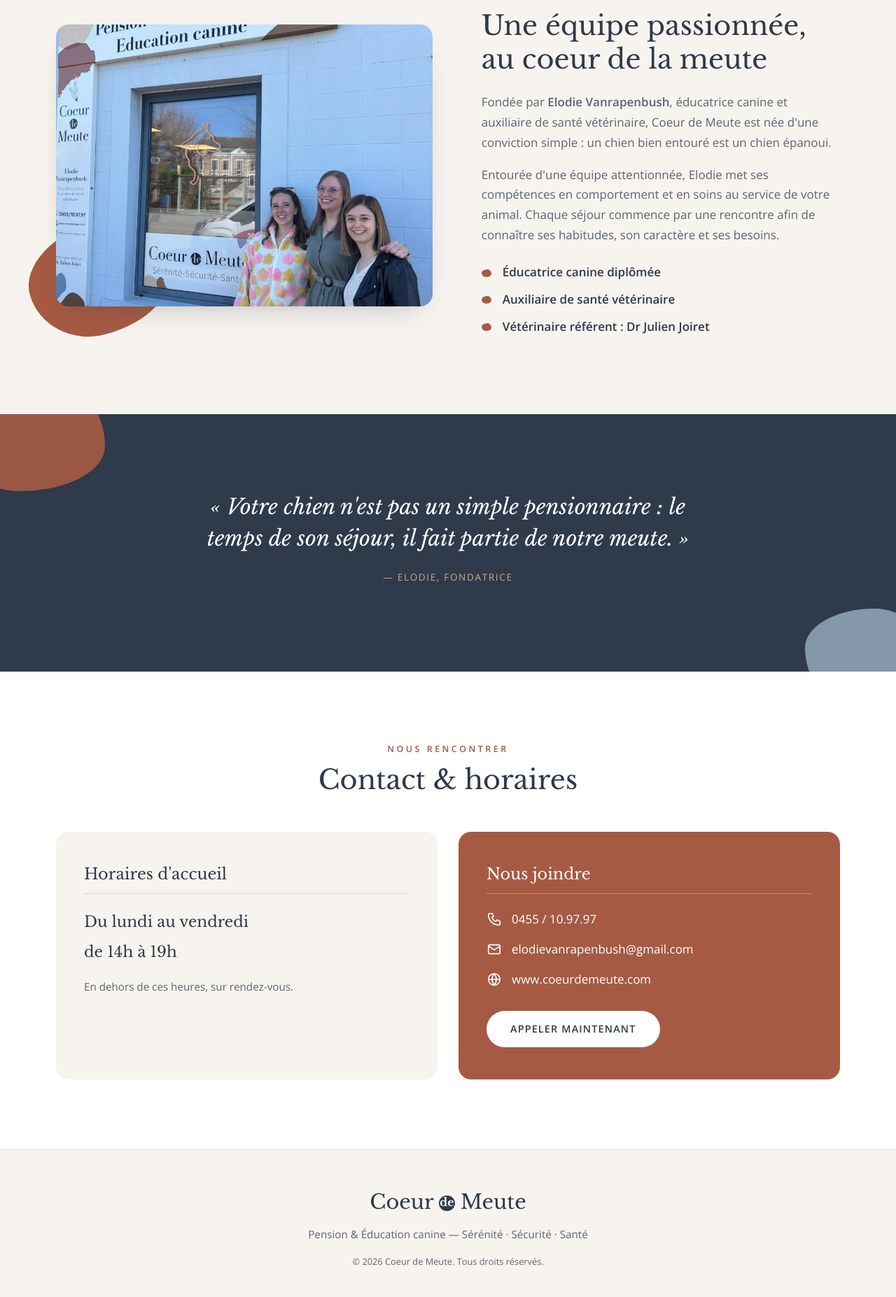
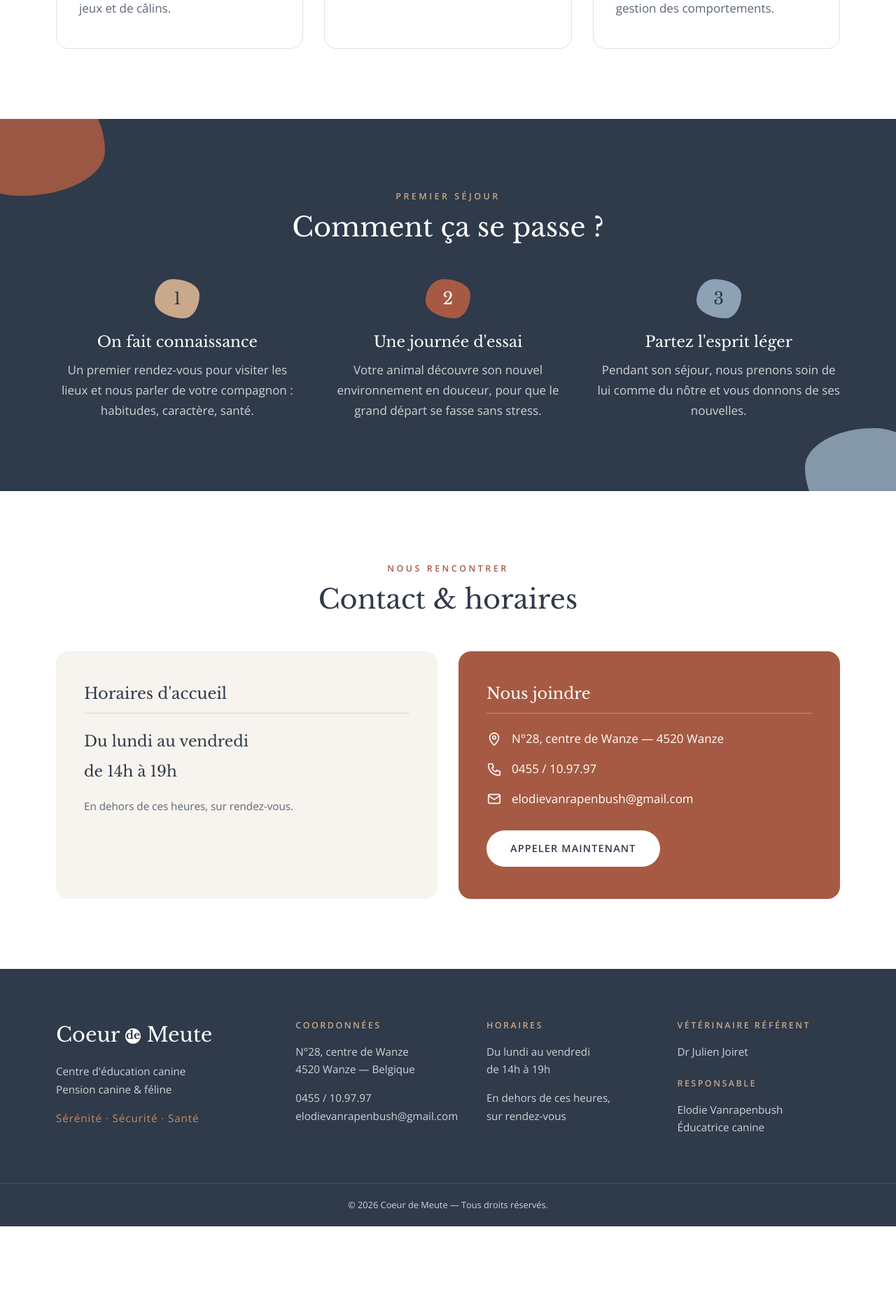
Before and after one commit to noahjfj/site-coeur-de-meute-V2, a PHP site: page / in a window 1280 px wide. Shown: the part 2636-4490 px from the top of the page at 70% size. After the commit the page ends 4389 px from the top, so only its background shows below. Run offline with PHP 8.4, Linux system fonts and the light colour scheme.

Commit message:
Réorganise la page d'accueil et ajoute un pied de page complet
- Texte de bienvenue : centre d'éducation canine et pension canine & féline au centre de Wanze
- Retire la section des valeurs ; ordre : Qui sommes-nous, Nos services, Contact & horaires
- Remplace la garderie par la pension féline
- Remplace la citation par « Comment ça se passe ? » (3 étapes)
- Pied de page classique avec coordonnées, horaires et vétérinaire référent

Co-Authored-By: Claude Opus 5.5 <noreply@anthropic.com>
Claude-Session: https://claude.ai/code/session_01XT9Kt89xGHSorWnrTygXyr

```diff
--- a/css/style.css
+++ b/css/style.css
@@ -215,29 +215,6 @@ p { margin: 0 0 1em; }
 
 .tagline span { color: var(--rust); margin: 0 .5em; font-weight: 600; }
 
-/* ---------- VALEURS ---------- */
-.values__grid {
-  display: grid;
-  grid-template-columns: repeat(3, 1fr);
-  gap: 40px;
-}
-
-.value { text-align: center; padding: 10px 14px; }
-
-.value__shape {
-  display: block;
-  width: 78px;
-  height: 62px;
-  margin: 0 auto 22px;
-}
-
-.value__shape--blue { background: var(--blue); border-radius: 55% 45% 60% 40% / 40% 55% 45% 60%; }
-.value__shape--rust { background: var(--rust); border-radius: 62% 38% 55% 45% / 48% 60% 40% 52%; }
-.value__shape--sand { background: var(--sand); border-radius: 40% 60% 35% 65% / 55% 40% 60% 45%; }
-
-.value h3 { font-size: 1.5rem; }
-.value p  { color: var(--ink-soft); }
-
 /* ---------- SERVICES ---------- */
 .services__grid {
   display: grid;
@@ -337,52 +314,66 @@ p { margin: 0 0 1em; }
   border-radius: 62% 38% 55% 45% / 48% 60% 40% 52%;
 }
 
-/* ---------- CITATION ---------- */
-.quote {
+/* ---------- PREMIER SÉJOUR ---------- */
+.steps {
   position: relative;
-  padding: 110px 0;
+  padding: 100px 0;
   background: var(--ink);
   color: var(--white);
   overflow: hidden;
 }
 
-.quote::before,
-.quote::after {
+.steps::before,
+.steps::after {
   content: "";
   position: absolute;
   opacity: .9;
 }
 
-.quote::before {
+.steps::before {
   width: 220px; height: 160px; left: -70px; top: -50px;
   background: var(--rust);
   border-radius: 62% 38% 55% 45% / 48% 60% 40% 52%;
 }
 
-.quote::after {
+.steps::after {
   width: 180px; height: 140px; right: -50px; bottom: -50px;
   background: var(--blue);
   border-radius: 55% 45% 60% 40% / 40% 55% 45% 60%;
 }
 
-.quote blockquote {
-  position: relative;
-  z-index: 1;
-  margin: 0 0 20px;
-  font-family: var(--serif);
-  font-style: italic;
-  font-size: clamp(1.3rem, 2.8vw, 1.9rem);
-  line-height: 1.5;
+.steps .container { position: relative; z-index: 1; }
+
+.eyebrow--light { color: var(--sand); }
+
+.steps__grid {
+  list-style: none;
+  padding: 0;
+  margin: 50px 0 0;
+  display: grid;
+  grid-template-columns: repeat(3, 1fr);
+  gap: 40px;
+  text-align: center;
 }
 
-.quote__author {
-  position: relative;
-  z-index: 1;
-  color: var(--sand);
-  letter-spacing: .12em;
-  text-transform: uppercase;
-  font-size: .85rem;
+.step__num {
+  display: inline-grid;
+  place-items: center;
+  width: 64px;
+  height: 56px;
+  margin-bottom: 20px;
+  background: var(--sand);
+  color: var(--ink);
+  font-family: var(--serif);
+  font-size: 1.5rem;
+  border-radius: 40% 60% 35% 65% / 55% 40% 60% 45%;
 }
+
+.step:nth-child(2) .step__num { background: var(--rust); color: var(--white); }
+.step:nth-child(3) .step__num { background: var(--blue); }
+
+.step h3 { font-size: 1.35rem; }
+.step p  { color: rgba(255, 255, 255, .78); margin: 0; }
 
 /* ---------- CONTACT ---------- */
 .contact__grid {
@@ -450,17 +441,42 @@ p { margin: 0 0 1em; }
 
 /* ---------- FOOTER ---------- */
 .footer {
-  background: var(--cream);
-  border-top: 1px solid #e8e1d8;
-  padding: 50px 0 40px;
-  text-align: center;
+  background: var(--ink);
+  color: rgba(255, 255, 255, .78);
+  font-size: .95rem;
+  line-height: 1.7;
 }
+
+.footer__grid {
+  display: grid;
+  grid-template-columns: 1.3fr 1fr 1fr 1fr;
+  gap: 40px;
+  padding: 70px 0 50px;
+}
+
+.footer h4 {
+  font-family: var(--sans);
+  font-size: .78rem;
+  font-weight: 600;
+  letter-spacing: .2em;
+  text-transform: uppercase;
+  color: var(--sand);
+  margin: 0 0 14px;
+}
+
+.footer p + h4 { margin-top: 22px; }
+
+.footer a { text-decoration: none; }
+.footer a:hover { color: var(--white); text-decoration: underline; }
 
 .footer__logo {
   font-family: var(--serif);
   font-size: 1.8rem;
-  margin-bottom: .3em;
+  color: var(--white);
+  margin-bottom: .5em;
 }
+
+.footer .logo__de { background: var(--white); color: var(--ink); }
 
 .logo__de--small {
   width: 1.4em;
@@ -469,19 +485,31 @@ p { margin: 0 0 1em; }
   vertical-align: .25em;
 }
 
-.footer__tag { color: var(--ink-soft); font-size: .95rem; }
-.footer__copy { color: var(--ink-soft); font-size: .8rem; margin: 0; }
+.footer__tag { color: var(--copper); letter-spacing: .06em; }
+
+.footer__bottom {
+  border-top: 1px solid rgba(255, 255, 255, .12);
+  padding: 20px 0;
+  font-size: .8rem;
+  text-align: center;
+}
+
+.footer__bottom p { margin: 0; }
 
 /* ---------- Responsive ---------- */
 @media (max-width: 900px) {
   .section { padding: 72px 0; }
 
-  .values__grid,
+  .steps__grid,
   .services__grid,
   .contact__grid,
   .about__grid { grid-template-columns: 1fr; }
 
   .about__grid { gap: 50px; }
+
+  .steps { padding: 72px 0; }
+
+  .footer__grid { grid-template-columns: 1fr 1fr; }
 
   .hero__blob-1 { width: 240px; height: 170px; }
   .hero__blob-2 { width: 180px; height: 120px; left: 80px; top: 10px; }
@@ -493,4 +521,5 @@ p { margin: 0 0 1em; }
   body { font-size: 16px; }
   .contact__card { padding: 34px 24px; }
   .logo { gap: .18em; }
+  .footer__grid { grid-template-columns: 1fr; gap: 30px; }
 }
--- a/index.html
+++ b/index.html
@@ -4,7 +4,7 @@
   <meta charset="UTF-8">
   <meta name="viewport" content="width=device-width, initial-scale=1">
   <title>Coeur de Meute — Pension &amp; Éducation canine</title>
-  <meta name="description" content="Coeur de Meute, pension et éducation canine. Sérénité, Sécurité, Santé : un accueil attentionné pour votre chien, par Elodie Vanrapenbush, éducatrice canine et auxiliaire de santé vétérinaire.">
+  <meta name="description" content="Coeur de Meute, centre d'éducation canine et pension canine &amp; féline au centre de Wanze. Sérénité, Sécurité, Santé.">
   <link rel="preconnect" href="https://fonts.googleapis.com">
   <link rel="preconnect" href="https://fonts.gstatic.com" crossorigin>
   <link href="https://fonts.googleapis.com/css2?family=Libre+Baskerville:ital,wght@0,400;0,700;1,400&family=Open+Sans:wght@300;400;600&display=swap" rel="stylesheet">
@@ -48,70 +48,12 @@
         <p class="welcome">Bienvenue</p>
         <h2 class="title">Un second foyer pour votre compagnon</h2>
         <p class="lead">
-          Chez <strong>Coeur de Meute</strong>, chaque chien est accueilli comme un membre de la famille.
-          Que ce soit pour quelques heures, une journée ou des vacances, nous veillons sur votre fidèle
-          compagnon avec bienveillance, patience et professionnalisme.
+          Située en plein <strong>centre de Wanze</strong>, <strong>Coeur de Meute</strong> est à la fois un
+          centre d'éducation canine et une pension pour chiens et chats. Que ce soit pour des vacances,
+          un week-end ou quelques séances d'éducation, votre compagnon est accueilli comme un membre de
+          la famille, avec bienveillance, patience et professionnalisme.
         </p>
         <span class="divider" aria-hidden="true"></span>
-      </div>
-    </section>
-
-    <!-- ===== VALEURS ===== -->
-    <section class="values section section--tinted">
-      <div class="container">
-        <div class="values__grid">
-          <article class="value">
-            <span class="value__shape value__shape--blue" aria-hidden="true"></span>
-            <h3>Sérénité</h3>
-            <p>Un cadre calme et rassurant, des routines respectées et une attention de chaque instant pour que votre chien se sente chez lui.</p>
-          </article>
-          <article class="value">
-            <span class="value__shape value__shape--rust" aria-hidden="true"></span>
-            <h3>Sécurité</h3>
-            <p>Des espaces adaptés et sécurisés, des groupes formés selon le caractère de chacun et une surveillance constante.</p>
-          </article>
-          <article class="value">
-            <span class="value__shape value__shape--sand" aria-hidden="true"></span>
-            <h3>Santé</h3>
-            <p>Un suivi assuré par une auxiliaire de santé vétérinaire, en lien avec notre vétérinaire référent, le Dr Julien Joiret.</p>
-          </article>
-        </div>
-      </div>
-    </section>
-
-    <!-- ===== SERVICES ===== -->
-    <section class="services section">
-      <div class="container">
-        <div class="center">
-          <p class="eyebrow">Nos services</p>
-          <h2 class="title">Tout pour le bien-être de votre chien</h2>
-        </div>
-
-        <div class="services__grid">
-          <article class="service">
-            <div class="service__icon" aria-hidden="true">
-              <svg viewBox="0 0 48 48"><path d="M6 22 L24 8 L42 22 V42 H6 Z" /><path d="M18 42 V30 H30 V42" /></svg>
-            </div>
-            <h3>Pension canine</h3>
-            <p>Un hébergement chaleureux pour les vacances, les week-ends ou les déplacements professionnels. Votre chien profite de promenades, de jeux et de câlins.</p>
-          </article>
-
-          <article class="service">
-            <div class="service__icon" aria-hidden="true">
-              <svg viewBox="0 0 48 48"><circle cx="24" cy="24" r="16" /><path d="M24 14 V24 L31 29" /></svg>
-            </div>
-            <h3>Garderie de jour</h3>
-            <p>Vous travaillez toute la journée ? Confiez-nous votre chien : il se dépense, socialise et rentre le soir fatigué et heureux.</p>
-          </article>
-
-          <article class="service">
-            <div class="service__icon" aria-hidden="true">
-              <svg viewBox="0 0 48 48"><circle cx="16" cy="16" r="4" /><circle cx="32" cy="16" r="4" /><circle cx="10" cy="27" r="3.5" /><circle cx="38" cy="27" r="3.5" /><path d="M24 24 C17 24 13 32 15 37 C17 41 21 39 24 39 C27 39 31 41 33 37 C35 32 31 24 24 24 Z" /></svg>
-            </div>
-            <h3>Éducation canine</h3>
-            <p>Cours individuels et accompagnement personnalisé en méthodes positives : éducation du chiot, rappel, marche en laisse, gestion des comportements.</p>
-          </article>
-        </div>
       </div>
     </section>
 
@@ -128,7 +70,7 @@
           <h2 class="title">Une équipe passionnée, au coeur de la meute</h2>
           <p>
             Fondée par <strong>Elodie Vanrapenbush</strong>, éducatrice canine et auxiliaire de santé vétérinaire,
-            Coeur de Meute est née d'une conviction simple : un chien bien entouré est un chien épanoui.
+            Coeur de Meute est née d'une conviction simple : un animal bien entouré est un animal épanoui.
           </p>
           <p>
             Entourée d'une équipe attentionnée, Elodie met ses compétences en comportement et en soins au service
@@ -144,13 +86,67 @@
       </div>
     </section>
 
-    <!-- ===== CITATION ===== -->
-    <section class="quote">
-      <div class="container narrow center">
-        <blockquote>
-          « Votre chien n'est pas un simple pensionnaire&nbsp;: le temps de son séjour, il fait partie de notre meute. »
-        </blockquote>
-        <p class="quote__author">— Elodie, fondatrice</p>
+    <!-- ===== SERVICES ===== -->
+    <section class="services section">
+      <div class="container">
+        <div class="center">
+          <p class="eyebrow">Nos services</p>
+          <h2 class="title">Tout pour le bien-être de votre compagnon</h2>
+        </div>
+
+        <div class="services__grid">
+          <article class="service">
+            <div class="service__icon" aria-hidden="true">
+              <svg viewBox="0 0 48 48"><path d="M6 22 L24 8 L42 22 V42 H6 Z" /><path d="M18 42 V30 H30 V42" /></svg>
+            </div>
+            <h3>Pension canine</h3>
+            <p>Un hébergement chaleureux pour les vacances, les week-ends ou les déplacements professionnels. Votre chien profite de promenades, de jeux et de câlins.</p>
+          </article>
+
+          <article class="service">
+            <div class="service__icon" aria-hidden="true">
+              <svg viewBox="0 0 48 48"><path d="M12 40 C8 34 9 24 12 18 L11 7 L19 13 C22 12 26 12 29 13 L37 7 L36 18 C39 24 40 34 36 40 Z" /><circle cx="19" cy="25" r="1.5" /><circle cx="29" cy="25" r="1.5" /><path d="M22 31 L24 33 L26 31" /></svg>
+            </div>
+            <h3>Pension féline</h3>
+            <p>Un espace calme, séparé des chiens, pour que votre chat passe un séjour serein, à son rythme, entouré d'attention et de soins.</p>
+          </article>
+
+          <article class="service">
+            <div class="service__icon" aria-hidden="true">
+              <svg viewBox="0 0 48 48"><circle cx="16" cy="16" r="4" /><circle cx="32" cy="16" r="4" /><circle cx="10" cy="27" r="3.5" /><circle cx="38" cy="27" r="3.5" /><path d="M24 24 C17 24 13 32 15 37 C17 41 21 39 24 39 C27 39 31 41 33 37 C35 32 31 24 24 24 Z" /></svg>
+            </div>
+            <h3>Éducation canine</h3>
+            <p>Cours individuels et accompagnement personnalisé en méthodes positives : éducation du chiot, rappel, marche en laisse, gestion des comportements.</p>
+          </article>
+        </div>
+      </div>
+    </section>
+
+    <!-- ===== PREMIER SÉJOUR ===== -->
+    <section class="steps">
+      <div class="container">
+        <div class="center">
+          <p class="eyebrow eyebrow--light">Premier séjour</p>
+          <h2 class="title">Comment ça se passe ?</h2>
+        </div>
+
+        <ol class="steps__grid">
+          <li class="step">
+            <span class="step__num">1</span>
+            <h3>On fait connaissance</h3>
+            <p>Un premier rendez-vous pour visiter les lieux et nous parler de votre compagnon : habitudes, caractère, santé.</p>
+          </li>
+          <li class="step">
+            <span class="step__num">2</span>
+            <h3>Une journée d'essai</h3>
+            <p>Votre animal découvre son nouvel environnement en douceur, pour que le grand départ se fasse sans stress.</p>
+          </li>
+          <li class="step">
+            <span class="step__num">3</span>
+            <h3>Partez l'esprit léger</h3>
+            <p>Pendant son séjour, nous prenons soin de lui comme du nôtre et vous donnons de ses nouvelles.</p>
+          </li>
+        </ol>
       </div>
     </section>
 
@@ -174,16 +170,16 @@
             <h3>Nous joindre</h3>
             <ul class="contact__list">
               <li>
+                <svg viewBox="0 0 24 24" aria-hidden="true"><path d="M12 21s-7-6.5-7-12a7 7 0 0 1 14 0c0 5.5-7 12-7 12z" /><circle cx="12" cy="9" r="2.5" /></svg>
+                <span>N°28, centre de Wanze — 4520 Wanze</span>
+              </li>
+              <li>
                 <svg viewBox="0 0 24 24" aria-hidden="true"><path d="M5 3h4l2 5-2.5 1.5a11 11 0 0 0 6 6L16 13l5 2v4a2 2 0 0 1-2 2A16 16 0 0 1 3 5a2 2 0 0 1 2-2" /></svg>
                 <a href="tel:+32455109797">0455 / 10.97.97</a>
               </li>
               <li>
                 <svg viewBox="0 0 24 24" aria-hidden="true"><rect x="3" y="5" width="18" height="14" rx="2" /><path d="M3 7l9 6 9-6" /></svg>
                 <a href="mailto:elodievanrapenbush@gmail.com">elodievanrapenbush@gmail.com</a>
-              </li>
-              <li>
-                <svg viewBox="0 0 24 24" aria-hidden="true"><circle cx="12" cy="12" r="9" /><path d="M3 12h18M12 3a14 14 0 0 1 0 18M12 3a14 14 0 0 0 0 18" /></svg>
-                <span>www.coeurdemeute.com</span>
               </li>
             </ul>
             <a href="tel:+32455109797" class="btn btn--light">Appeler maintenant</a>
@@ -196,10 +192,38 @@
 
   <!-- ===== FOOTER ===== -->
   <footer class="footer">
-    <div class="container footer__inner">
-      <p class="footer__logo">Coeur <span class="logo__de logo__de--small">de</span> Meute</p>
-      <p class="footer__tag">Pension &amp; Éducation canine — Sérénité · Sécurité · Santé</p>
-      <p class="footer__copy">© <span id="year">2026</span> Coeur de Meute. Tous droits réservés.</p>
+    <div class="container footer__grid">
+      <div class="footer__col footer__col--brand">
+        <p class="footer__logo">Coeur <span class="logo__de logo__de--small">de</span> Meute</p>
+        <p>Centre d'éducation canine<br>Pension canine &amp; féline</p>
+        <p class="footer__tag">Sérénité · Sécurité · Santé</p>
+      </div>
+
+      <div class="footer__col">
+        <h4>Coordonnées</h4>
+        <p>N°28, centre de Wanze<br>4520 Wanze — Belgique</p>
+        <p><a href="tel:+32455109797">0455 / 10.97.97</a><br>
+           <a href="mailto:elodievanrapenbush@gmail.com">elodievanrapenbush@gmail.com</a></p>
+      </div>
+
+      <div class="footer__col">
+        <h4>Horaires</h4>
+        <p>Du lundi au vendredi<br>de 14h à 19h</p>
+        <p>En dehors de ces heures,<br>sur rendez-vous</p>
+      </div>
+
+      <div class="footer__col">
+        <h4>Vétérinaire référent</h4>
+        <p>Dr Julien Joiret</p>
+        <h4>Responsable</h4>
+        <p>Elodie Vanrapenbush<br>Éducatrice canine</p>
+      </div>
+    </div>
+
+    <div class="footer__bottom">
+      <div class="container">
+        <p>© <span id="year">2026</span> Coeur de Meute — Tous droits réservés.</p>
+      </div>
     </div>
   </footer>
 
```
